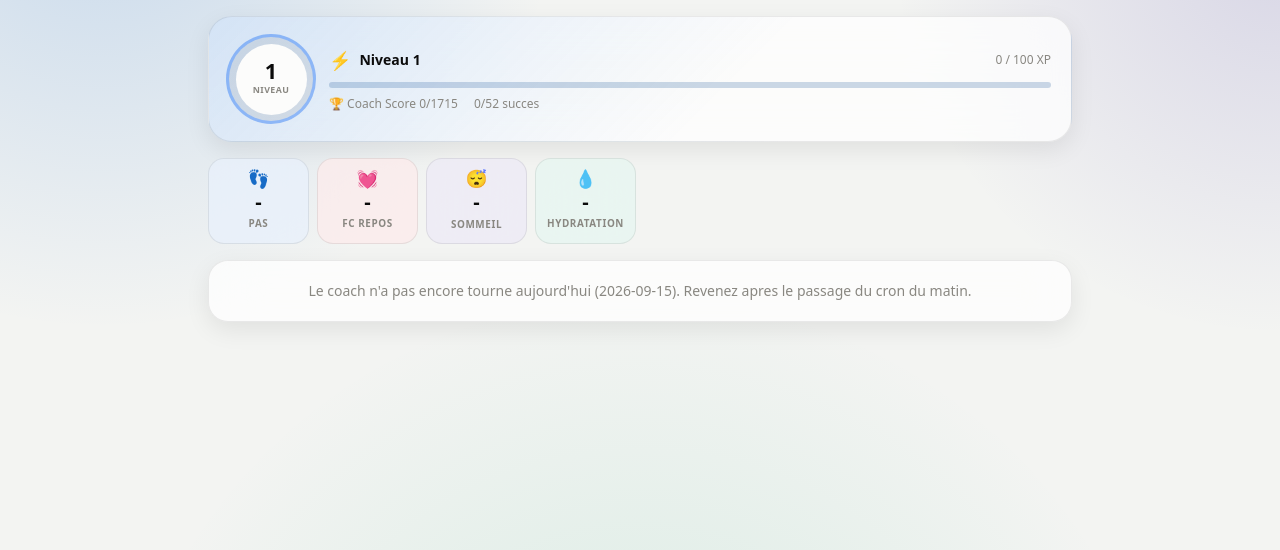
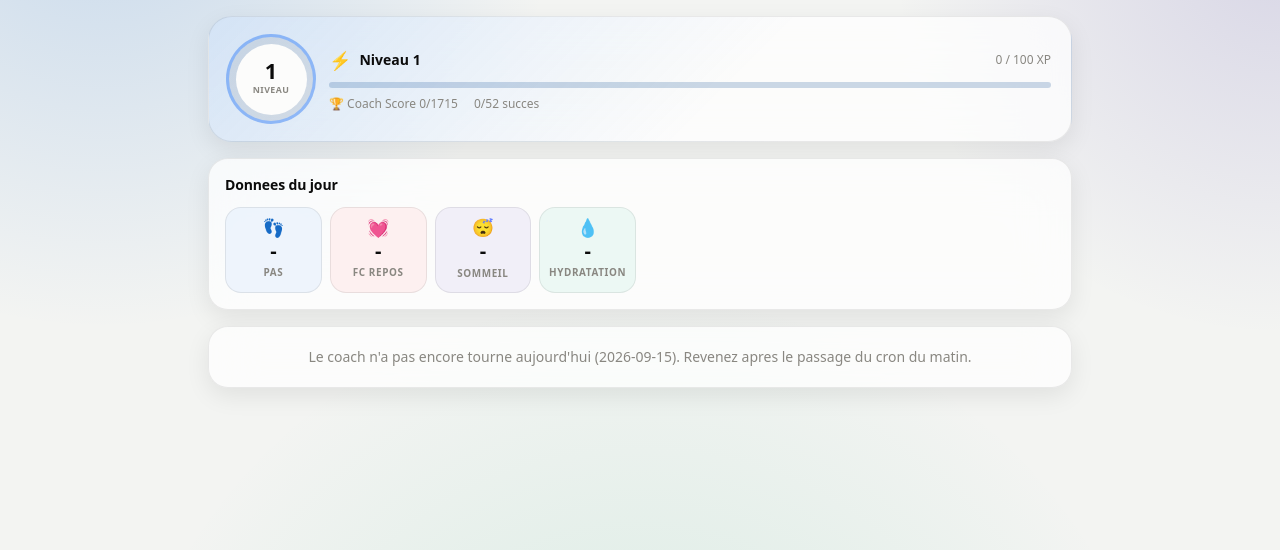
Before and after one commit to lguerard/smart_coach, a FastAPI app: page / in a window 1280 px wide. Shown: the part 52-602 px from the top of the page. Run offline with FastAPI, Linux system fonts and the light colour scheme; the visitor is signed in with stand-in values (Sample User, id 1); data that the repository does not hold is empty; some libraries are stand-ins or nearby versions.

Commit message:
Box up the stat strip and split the coach message back out
Two follow-up tweaks to the Today redesign:
- The Garmin/Health Connect stat tiles now sit inside their own
  "Donnees du jour" card instead of floating loose on the page
  background.
- The Coach message goes back to its own separate card (status chip
  + regenerate button move with it) instead of being merged into the
  session-detail hero -- the full message stays as one block, not
  split into per-section boxes.

Co-Authored-By: Claude Sonnet 5 <noreply@anthropic.com>
Claude-Session: https://claude.ai/code/session_01AKctHPuNywxZ8FKCa8MRyy

```diff
--- a/web/templates/home.html
+++ b/web/templates/home.html
@@ -51,6 +51,8 @@
 {% set battery_charged = wellness.get("body_battery_charged") %}
 {% set battery_drained = wellness.get("body_battery_drained") %}
 {% set stress_avg = wellness.get("stress_avg_level") %}
+<div class="card p-4">
+  <h2 class="text-sm font-semibold mb-3">Donnees du jour</h2>
   <div class="grid grid-cols-2 sm:grid-cols-4 lg:grid-cols-8 gap-2">
   <div class="stat-tile" style="--tile-tint: color-mix(in srgb, var(--blue) 8%, var(--surface-1));">
     <div class="stat-icon">👣</div>
@@ -108,6 +110,7 @@
     <div class="stat-label mt-1">Stress</div>
   </div>
   {% endif %}
+  </div>
 </div>
 
 {% if pending_feedback %}
@@ -193,20 +196,11 @@
 <div class="hero-card p-5" style="--hero-tint: color-mix(in srgb, var(--{{ status_var }}) 14%, transparent);">
   <div class="flex items-center justify-between mb-3">
     <p class="text-xs uppercase tracking-wide" style="color: var(--muted);">{{ date }}</p>
-    <div class="flex items-center gap-2">
     {% if entry.status %}
     <span class="chip-{{ entry.status }} text-xs font-medium px-3 py-1.5 rounded-full">
       {{ status_label_fr[entry.status] }}
     </span>
     {% endif %}
-      <button
-        hx-post="/regenerate" hx-target="#coach-message" hx-swap="outerHTML"
-        hx-indicator="#regen-spinner"
-        class="text-xs font-medium px-3 py-1.5 rounded-full border"
-        style="border-color: var(--border); color: var(--blue);">
-        ↻
-      </button>
-    </div>
   </div>
 
   <div class="flex items-center gap-4">
@@ -248,12 +242,20 @@
   {% if cal_note %}
   <p class="text-xs mt-2" style="color: var(--yellow);">{{ cal_note }}</p>
   {% endif %}
+</div>
 
-  <hr class="my-4" style="border-color: var(--border);">
-
-  <div class="flex items-center gap-2 mb-3">
-    <span style="color: var(--blue);">●</span>
-    <h2 class="font-semibold">Coach</h2>
+<div class="card p-5">
+  <div class="flex items-center justify-between mb-3">
+    <h2 class="font-semibold flex items-center gap-2">
+      <span style="color: var(--blue);">●</span> Coach
+    </h2>
+    <button
+      hx-post="/regenerate" hx-target="#coach-message" hx-swap="outerHTML"
+      hx-indicator="#regen-spinner"
+      class="text-xs font-medium px-3 py-1.5 rounded-full border"
+      style="border-color: var(--border); color: var(--blue);">
+      ↻
+    </button>
   </div>
   {% include "_message.html" %}
   <p id="regen-spinner" class="htmx-indicator text-xs mt-2" style="color: var(--muted);">
```
Lines whose indentation alone changed are shown as unchanged.
